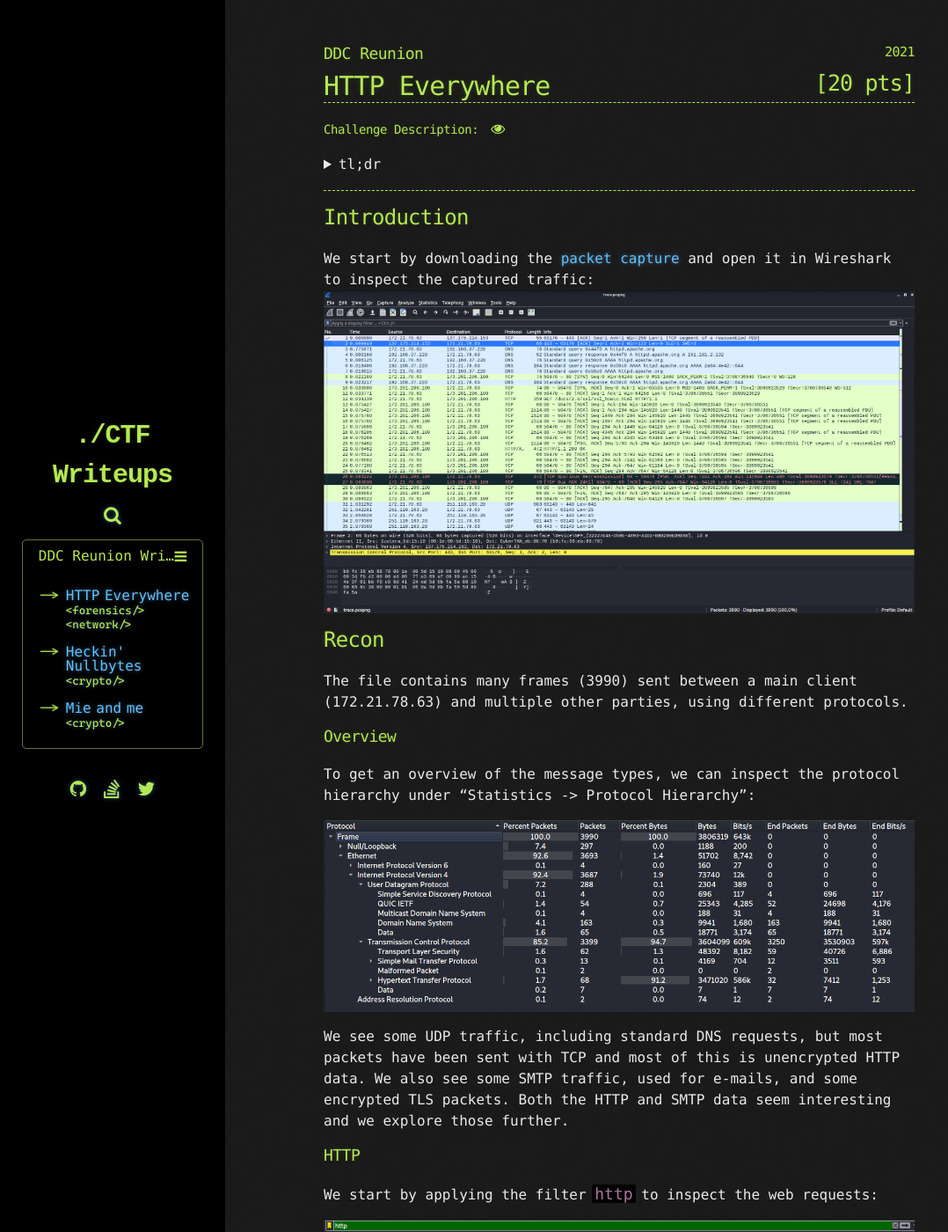
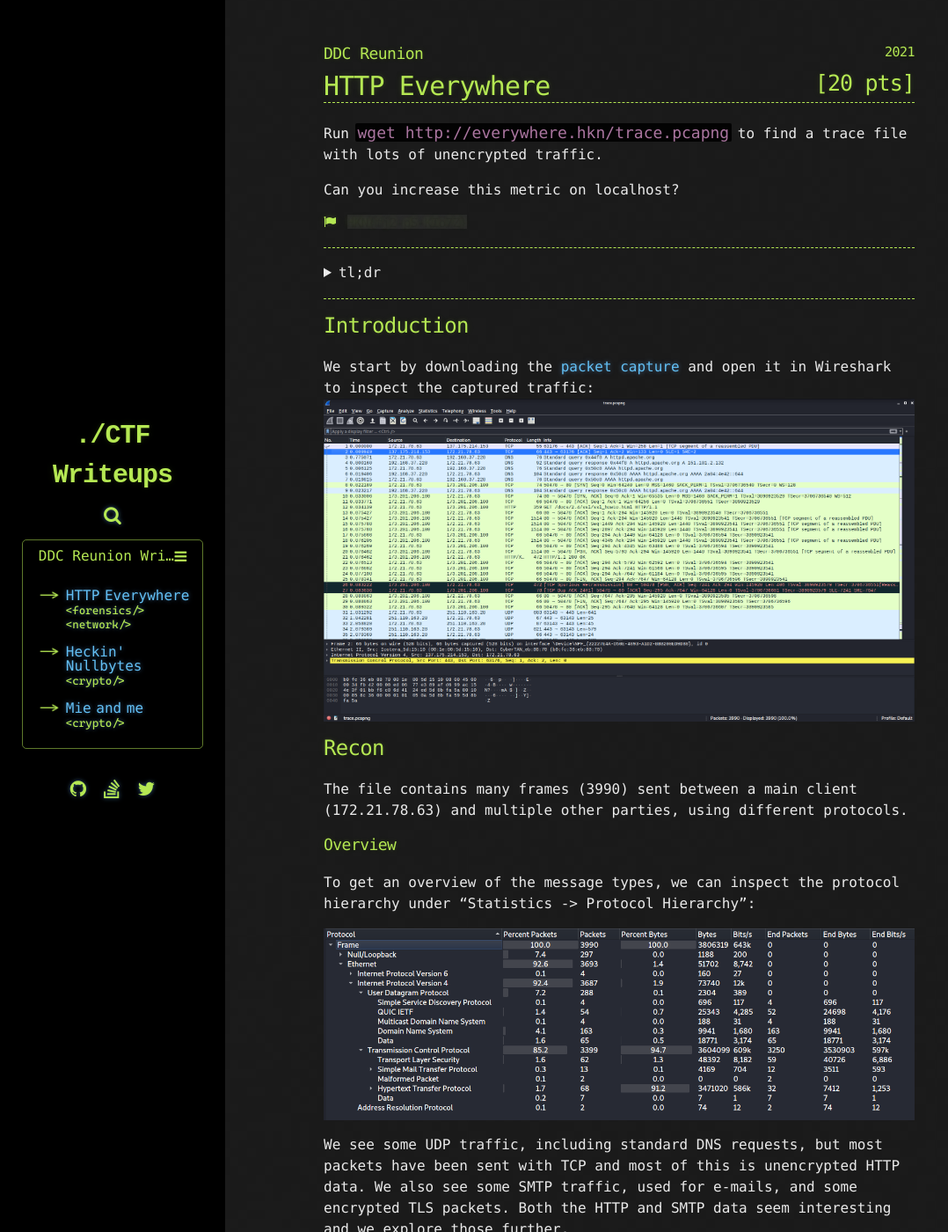
Before and after one commit to Nissen96/CTF-writeups, a Jekyll site: the page built from _writeups/2021/DDC-Reunion/HTTP-Everywhere.md, in a window 1280 px wide and 1400 px high. Shown: the whole window at 88% size, without its empty margins (0-1078 px from the left). Built offline with Jekyll 4.4.1, drawn with Linux system fonts in a browser that asks for light colours; nearby versions of some CDN libraries; emoji names are drawn with the system emoji font; library files that are not in the unit come from our copies; some of the changed text lies outside the part shown.

Commit message:
Add flag as separate writeup field and add to layout

```diff
--- a/_layouts/writeup.html
+++ b/_layouts/writeup.html
@@ -12,23 +12,26 @@
 </h1>
 
 {% if page.description != "" %}
-<div id="desc_modal" class="modal fade" tabindex="-1" role="dialog">
-  <div class="modal-dialog modal-xl">
-    <div class="modal-content">
-      <div class="modal-body">
-        {{ page.description | markdownify }}
-      </div>
-    </div>
-  </div>
-</div>
-<h4>Challenge Description:
-  <button id="desc_show" role="button" data-toggle="modal" data-target="#desc_modal" class="fa fa-eye"
-    aria-hidden="true">
-  </button>
+{{ page.description | markdownify }}
+{% endif %}
+
+{% if page.flag %}
+<h4>
+  <i class="fa fa-flag"></i>
+  <span class="spoiler flag" tabindex="0">{{ page.flag }}</span>
 </h4>
 {% endif %}
+<hr>
 
 {{ content }}
+
+{% if page.flag %}
+<h3 class="end-flag">
+  <i class="fa fa-flag"></i>
+  <span class="flag">{{ page.flag }}</span>
+  <i class="fa fa-flag"></i>
+</h3>
+{% endif %}
 
 <div id="tags">
   <span id="divider-line">____</span>
--- a/_sass/theme.scss
+++ b/_sass/theme.scss
@@ -461,15 +461,6 @@
   font-size: smaller;
 }
 
-#desc_show {
-  display: inline;
-  cursor: pointer;
-  background: transparent ;
-  color: $default;
-  border: none;
-  font-size: 16px;
-}
-
 .modal .modal-dialog {
   max-width: 95%;
 }
@@ -557,8 +548,30 @@
   padding: 10px;
 }
 
-#share-links {
-  width: 100%;
+.flag {
+  margin: 0 5px;
+  user-select: all;
+  word-wrap: break-word;
+}
+
+.end-flag {
+  text-align: center;
+  margin: 50px 0;
+}
+
+.spoiler {
+  background: #292929;
+  color: transparent;
+  cursor: pointer;
+  user-select: none;
+  transition: background ease 0.2s, color ease 0.25s;
+}
+
+.spoiler:focus {
+  background: none;
+  color: inherit;
+  cursor: auto;
+  user-select: all;
 }
 
 ::-webkit-scrollbar {
--- a/_writeups/2021/DDC-Reunion/HTTP-Everywhere.md
+++ b/_writeups/2021/DDC-Reunion/HTTP-Everywhere.md
@@ -12,6 +12,7 @@
     Run `wget http://everywhere.hkn/trace.pcapng` to find a trace file with lots of unencrypted traffic.
 
     Can you increase this metric on localhost?
+flag: HKN{fj2-pS-KIo7Z}
 ---
 <details>
     <summary>tl;dr</summary>
--- a/scripts/templates.py
+++ b/scripts/templates.py
@@ -15,6 +15,7 @@
 date: {5}
 description: |-
 
+flag: {6}
 ---
 <details>
     <summary>tl;dr</summary>
```
Also changed, not shown: other parts of _writeups/2021/DDC-Reunion/HTTP-Everywhere.md (+1 -3 lines), _writeups/2021/DDC-Reunion/Heckin'-Nullbytes.md (+1 -0 lines), _writeups/2021/DDC-Reunion/Mie-and-me.md (+2 -4 lines), _writeups/2021/pbctf/Alkaloid-Stream.md (+1 -5 lines), scripts/writeup_gen.py (+12 -8 lines).
